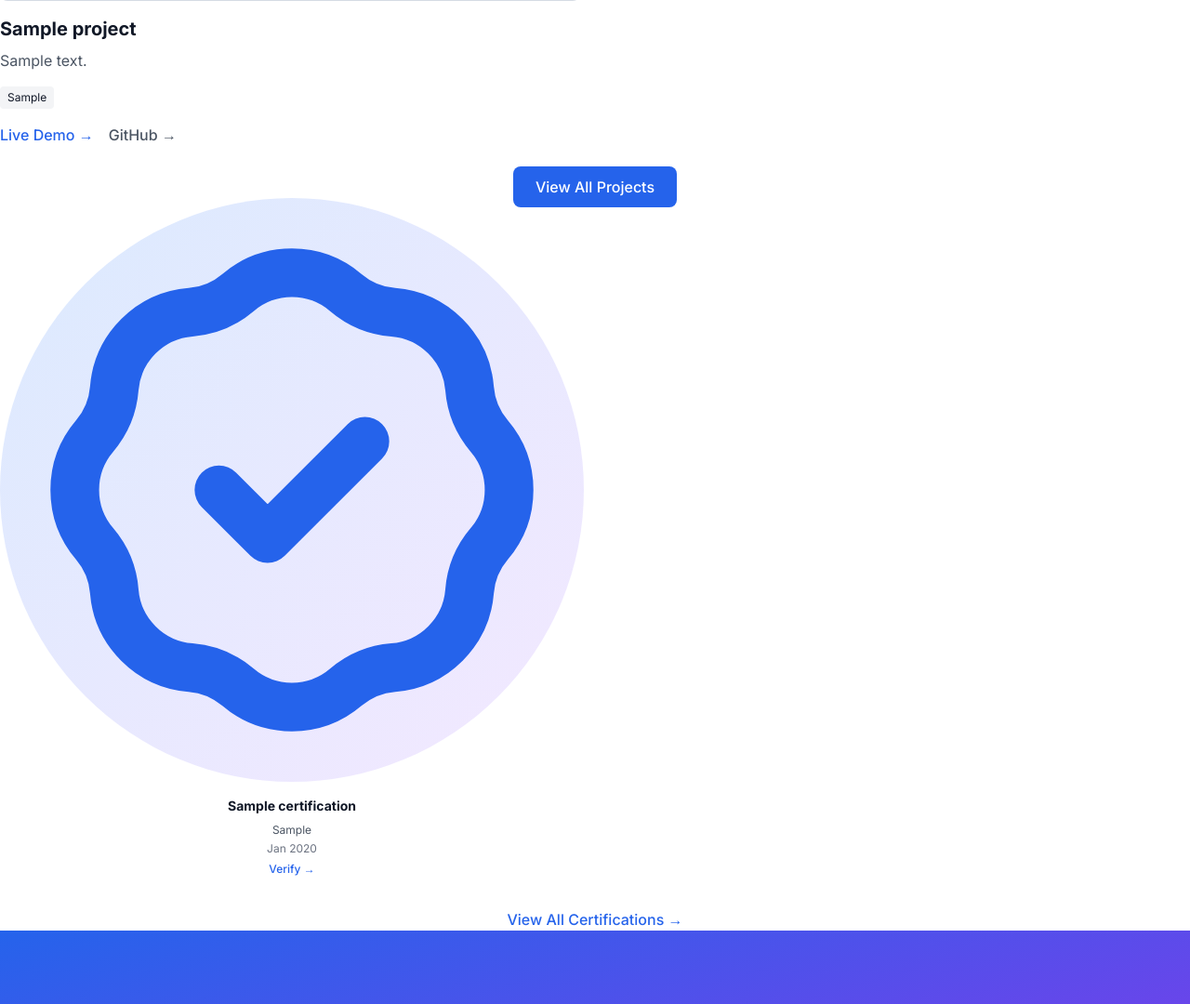
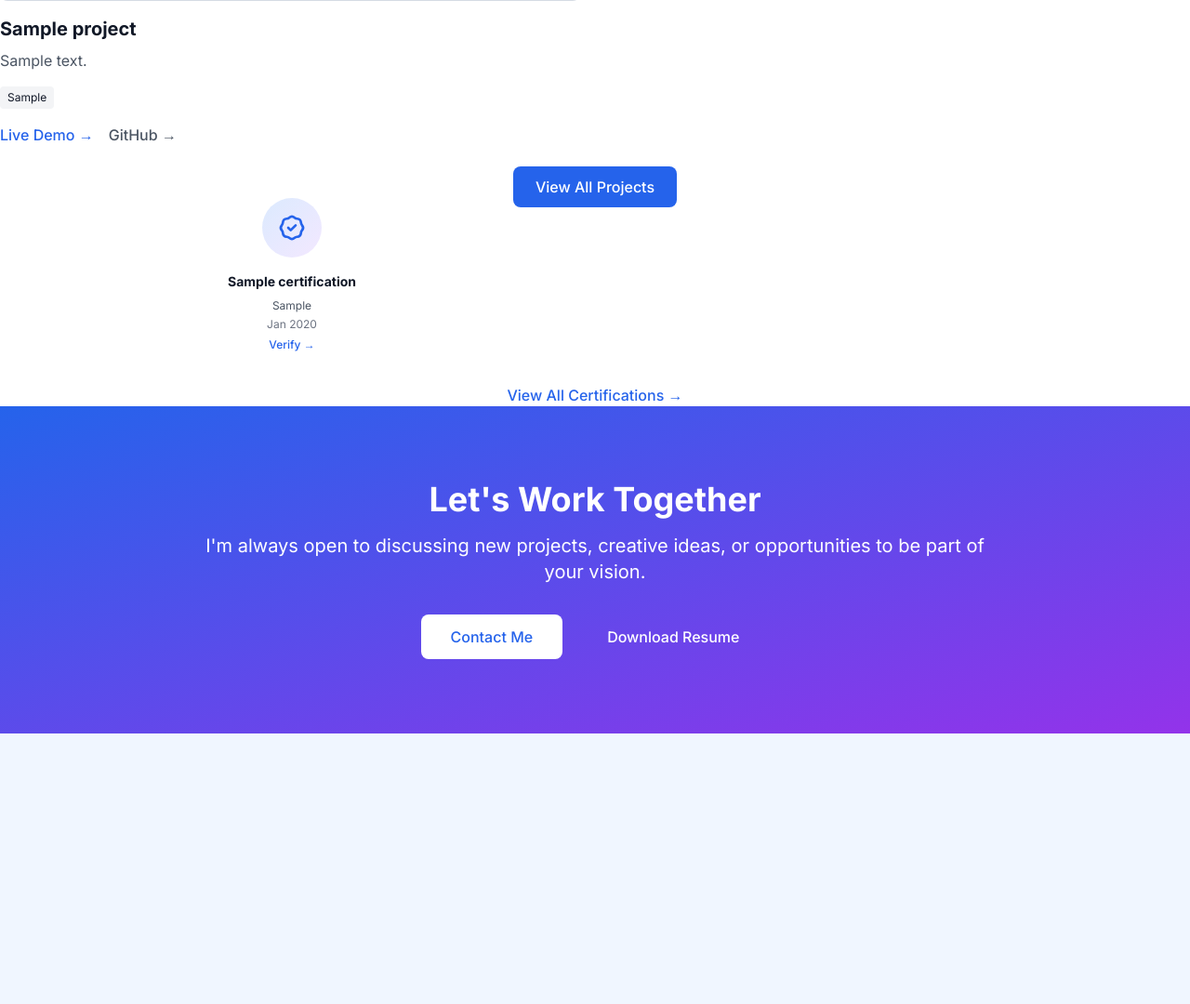
Before and after one commit to pawan980/portfolio, a Django app: page / in a window 1280 px wide. Shown: the part 1123-2203 px from the top of the page at 93% size. After the commit the page ends 1912 px from the top, so only its background shows below. Run offline with Django 4.2, Linux system fonts and the light colour scheme; tables that the repository leaves empty hold one stand-in row (values such as "Sample post"); grey boxes marked "Sample" are stand-in pictures; some libraries are stand-ins or nearby versions.

Commit message:
fix: Reduce certification badge size on landing page
- Changed from 80px (w-20 h-20) to 64px (w-16 h-16)
- Also reduced placeholder icon from 40px to 32px
- Better visual balance and standard sizing

```diff
--- a/templates/pages/landing.html
+++ b/templates/pages/landing.html
@@ -169,11 +169,11 @@
                 <!-- Badge/Logo if available -->
                 {% if cert.badge_image %}
                 <img src="{{ cert.badge_image.url }}" alt="{{ cert.name }}"
-                    class="w-20 h-20 mx-auto mb-4 object-contain">
+                    class="w-16 h-16 mx-auto mb-4 object-contain">
                 {% else %}
                 <div
-                    class="w-20 h-20 mx-auto mb-4 bg-gradient-to-br from-primary-100 to-purple-100 dark:from-primary-900 dark:to-purple-900 rounded-full flex items-center justify-center">
-                    <svg class="w-10 h-10 text-primary-600 dark:text-primary-400" fill="none" stroke="currentColor"
+                    class="w-16 h-16 mx-auto mb-4 bg-gradient-to-br from-primary-100 to-purple-100 dark:from-primary-900 dark:to-purple-900 rounded-full flex items-center justify-center">
+                    <svg class="w-8 h-8 text-primary-600 dark:text-primary-400" fill="none" stroke="currentColor"
                         viewBox="0 0 24 24">
                         <path stroke-linecap="round" stroke-linejoin="round" stroke-width="2"
                             d="M9 12l2 2 4-4M7.835 4.697a3.42 3.42 0 001.946-.806 3.42 3.42 0 014.438 0 3.42 3.42 0 001.946.806 3.42 3.42 0 013.138 3.138 3.42 3.42 0 00.806 1.946 3.42 3.42 0 010 4.438 3.42 3.42 0 00-.806 1.946 3.42 3.42 0 01-3.138 3.138 3.42 3.42 0 00-1.946.806 3.42 3.42 0 01-4.438 0 3.42 3.42 0 00-1.946-.806 3.42 3.42 0 01-3.138-3.138 3.42 3.42 0 00-.806-1.946 3.42 3.42 0 010-4.438 3.42 3.42 0 00.806-1.946 3.42 3.42 0 013.138-3.138z">
```
